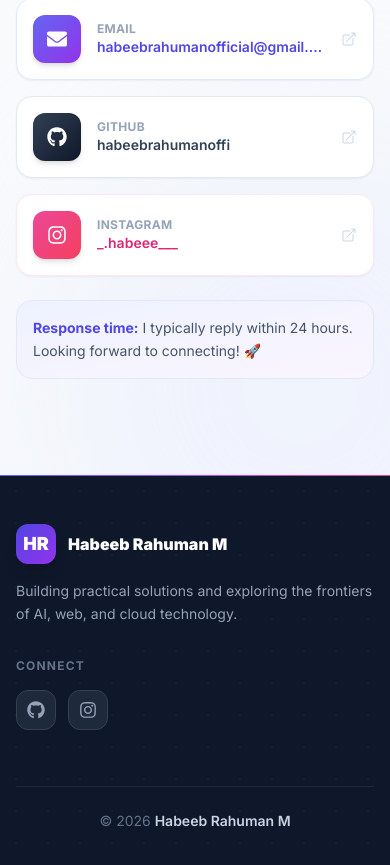
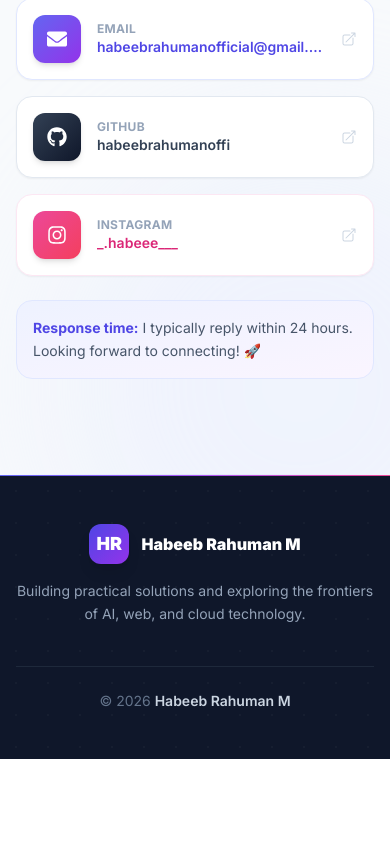
Before and after one commit to habeebrahumanoffi/Portfolio, a React (Vite) app: page / in a window 390 px wide. Shown: the part 8648-9513 px from the top of the page. After the commit the page ends 9407 px from the top, so only its background shows below. Built offline with nearby package versions, Linux system fonts and the light colour scheme.

Commit message:
error fixed

```diff
--- a/src/components/Footer.jsx
+++ b/src/components/Footer.jsx
@@ -38,50 +38,21 @@ export default function Footer() {
       />
 
       <div className="max-w-7xl mx-auto px-4 sm:px-6 lg:px-8 py-12 relative z-10">
-        <div className="grid grid-cols-1 md:grid-cols-3 gap-8 mb-10">
-
-          {/* Brand */}
-          <div>
+        <div className="flex flex-col items-center text-center mb-10">
           <div className="flex items-center gap-3 mb-4">
             <div className="w-10 h-10 rounded-xl bg-gradient-to-br from-indigo-600 to-purple-600 flex items-center justify-center shadow-lg">
               <span className="text-white text-lg font-black">HR</span>
             </div>
-              <div>
             <div className="font-black text-white">Habeeb Rahuman M</div>
           </div>
-            </div>
-            <p className="text-slate-400 text-sm leading-relaxed">
+          <p className="text-slate-400 text-sm leading-relaxed max-w-md">
             Building practical solutions and exploring the frontiers of AI, web, and cloud technology.
           </p>
-
-          </div>
-
-
-          {/* Social */}
-          <div>
-            <p className="text-xs font-bold text-slate-500 uppercase tracking-widest mb-4">Connect</p>
-            <div className="flex gap-3 mb-4">
-              {socials.map((s) => (
-                <motion.a
-                  key={s.label}
-                  href={s.href}
-                  target="_blank"
-                  rel="noopener noreferrer"
-                  aria-label={s.label}
-                  whileHover={{ scale: 1.15, y: -3 }}
-                  whileTap={{ scale: 0.95 }}
-                  className="w-10 h-10 rounded-xl bg-slate-800 hover:bg-indigo-600 flex items-center justify-center text-slate-400 hover:text-white transition-all duration-300 border border-slate-700 hover:border-indigo-500"
-                >
-                  <s.icon className="text-lg" />
-                </motion.a>
-              ))}
-            </div>
-          </div>
         </div>
 
         {/* Bottom bar */}
-        <div className="border-t border-slate-800 pt-6 flex flex-col sm:flex-row items-center justify-between gap-3">
-          <p className="text-slate-500 text-sm text-center sm:text-left">
+        <div className="border-t border-slate-800 pt-6 flex justify-center">
+          <p className="text-slate-500 text-sm text-center">
             © 2026 <span className="text-slate-300 font-semibold">Habeeb Rahuman M</span>
           </p>
         </div>
```
Also changed, not shown: 1 other file (tests, documents, lock files or other folders). Lines whose indentation alone changed are shown as unchanged.
